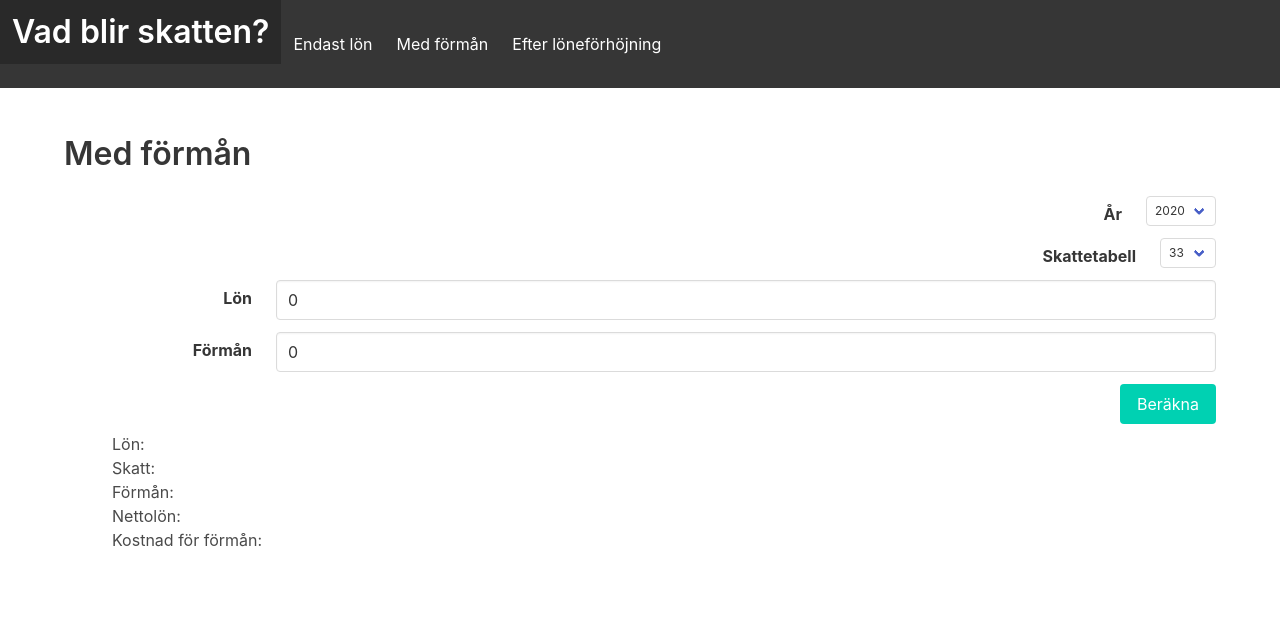
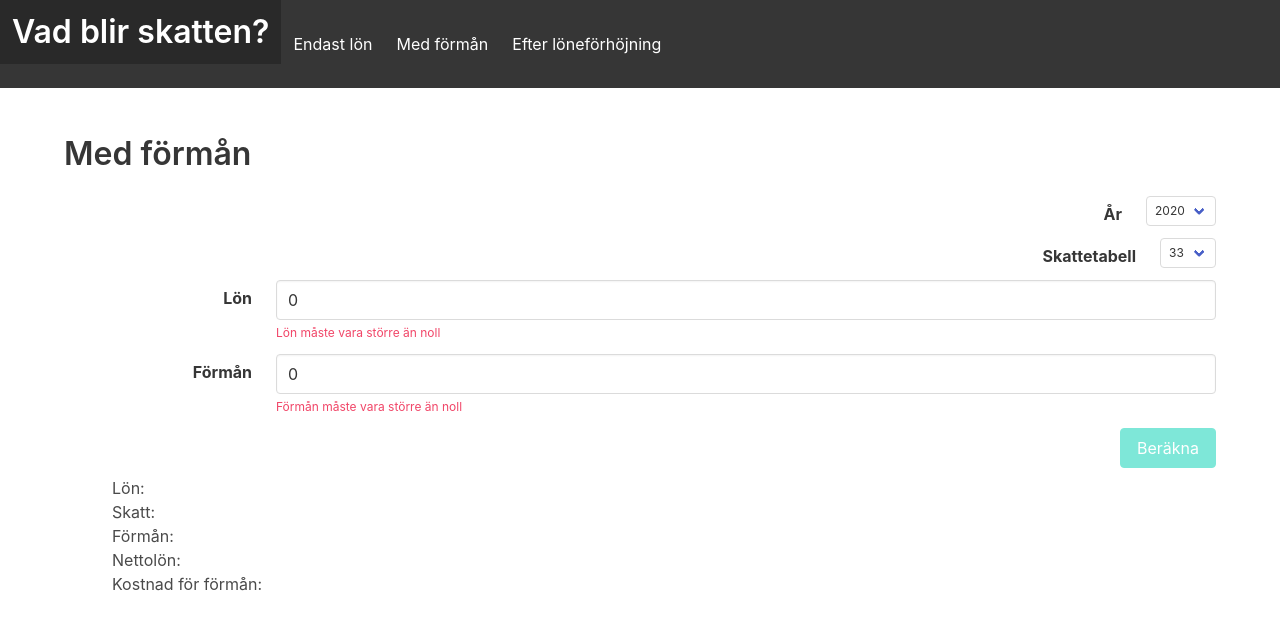
Before and after one commit to HFahlstedt/vad-blir-skatten, a Next.js app: page /benefit in a window 1280 px wide. Shown: the top 628 px of the page. Built offline with nearby package versions, Linux system fonts and the light colour scheme.

Commit message:
Validation on inputs v. 1.0

```diff
--- a/components/InputField.jsx
+++ b/components/InputField.jsx
@@ -13,6 +13,7 @@ const InputField = props => (
             onChange={e => props.onValueChanged(e)}
           />
         </div>
+        <p className={`help is-danger ${props.validationMessage === '' ? 'is-hidden' : ''}`}>{props.validationMessage}</p>
       </div>
     </div>
   </div>
--- a/pages/benefit.jsx
+++ b/pages/benefit.jsx
@@ -9,6 +9,9 @@ const Benefit = () => {
   const [benefit, setBenefit] = useState(0);
   const [taxTable, setTaxTable] = useState(33);
   const [year, setYear] = useState(new Date().getFullYear());
+  const [isValid, setIsValid] = useState(true);
+  const [validationMessage, setValidationMessage] = useState('');
+  const [benefitValidationMessage, setBenefitValidationMessage] = useState('');
   const [search, setSearch] = useState(null);
   const [result, setResult] = useState(null);
 
@@ -31,6 +34,31 @@ const Benefit = () => {
     }
   }, [search]);
 
+  useEffect(() => {
+    const numSalary = parseInt(salary, 10);
+    let salaryIsValid = false;
+
+    if (isNaN(numSalary)) {
+      salaryIsValid = false;
+      setValidationMessage("Lön måste bestå av siffror");
+    } else {
+      salaryIsValid = numSalary > 0;
+      setValidationMessage(
+        numSalary <= 0 ? "Lön måste vara större än noll" : ""
+      );
+    }
+
+    const numBenefit = parseInt(benefit, 10);
+
+    if (isNaN(numBenefit)) {
+      setIsValid(false);
+      setBenefitValidationMessage('Förmån måste bestå av sifror');
+    } else {
+      setIsValid(salaryIsValid && numBenefit > 0);
+      setBenefitValidationMessage(salaryIsValid && numBenefit > 0 ? '' : 'Förmån måste vara större än noll');
+    }
+  }, [salary, benefit]);
+
   return (
     <Layout title="Med förmån">
       <YearAndTableSelection
@@ -42,15 +70,18 @@ const Benefit = () => {
       <InputField
         label={"Lön"}
         value={salary}
+        validationMessage={validationMessage}
         onValueChanged={e => setSalary(parseInt(e.target.value, 10))}
       />
       <InputField
         label={"Förmån"}
         value={benefit}
+        validationMessage={benefitValidationMessage}
         onValueChanged={e => setBenefit(parseInt(e.target.value, 10))}
       />
       <button
         className="button is-primary is-pulled-right"
+        disabled={!isValid}
         onClick={() => setSearch({ salary, taxTable, year, benefit })}
       >
         Beräkna
```
Also changed, not shown: pages/raise.jsx (+35 -4 lines), pages/salary.jsx (+6 -2 lines).
